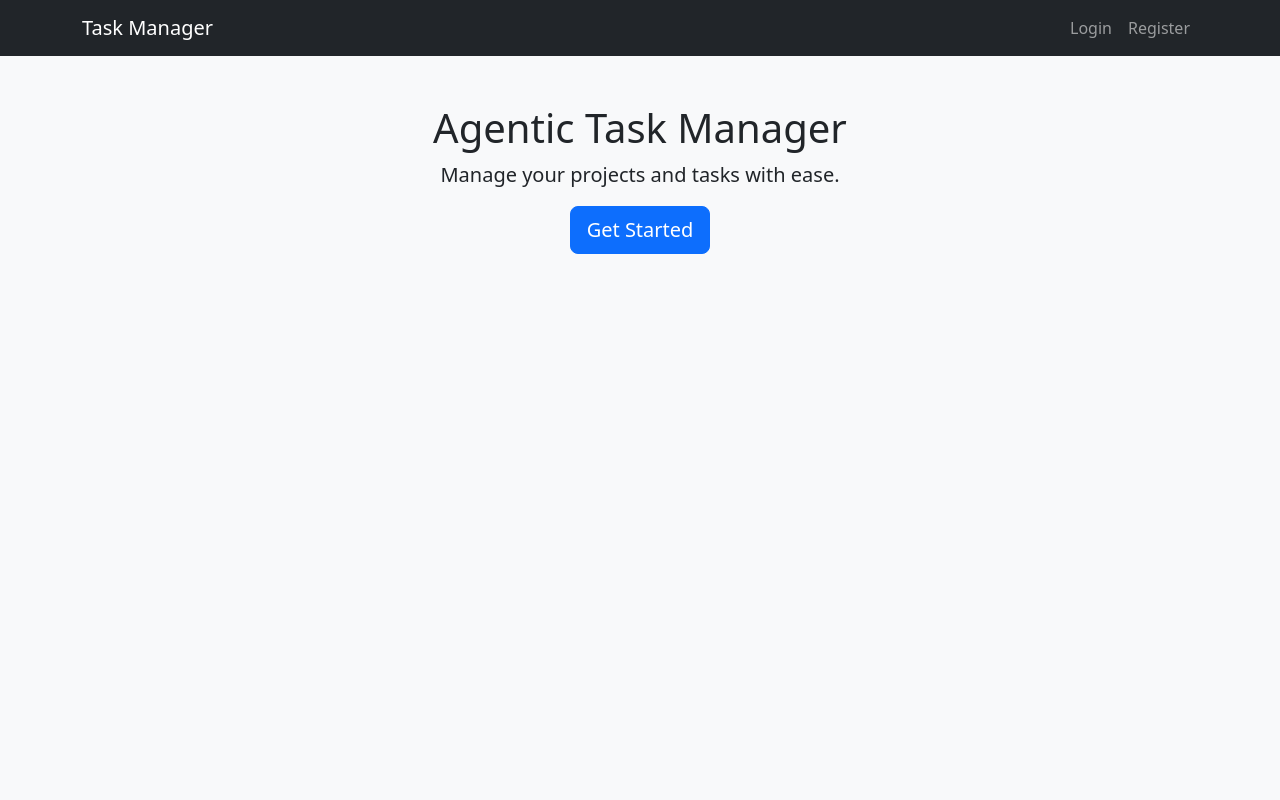
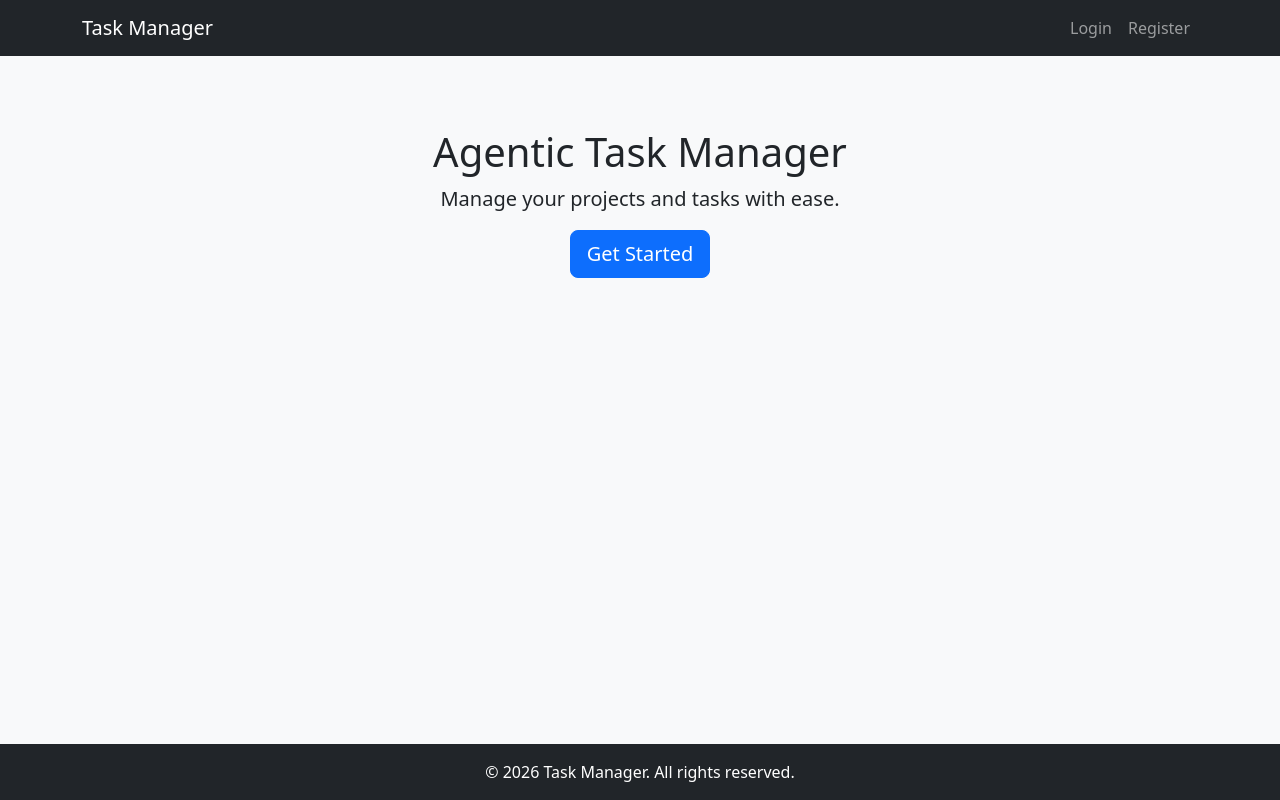
Before and after one commit to MyOrgPavan/agentic-task-manager, a Flask app: page / in a window 1280 px wide. Run offline with Flask 3, Linux system fonts and the light colour scheme.

Commit message:
Implement: backend / #26

```diff
--- a/backend/static/style.css
+++ b/backend/static/style.css
@@ -1,4 +1,10 @@
 /* FR-07 */
 body {
     background-color: #f8f9fa;
+    display: flex;
+    flex-direction: column;
+    min-height: 100vh;
 }
+main {
+    flex: 1;
+}
--- a/backend/templates/base.html
+++ b/backend/templates/base.html
@@ -25,6 +25,7 @@
             </div>
         </div>
     </nav>
+    <main class="flex-shrink-0">
         <div class="container">
             {% with messages = get_flashed_messages(with_categories=true) %}
                 {% if messages %}
@@ -38,6 +39,10 @@
             {% endwith %}
             {% block content %}{% endblock %}
         </div>
+    </main>
+    <footer class="bg-dark text-white text-center py-3 mt-auto">
+        &copy; 2026 Task Manager. All rights reserved.
+    </footer>
     <script src="https://cdn.jsdelivr.net/npm/bootstrap@5.3.3/dist/js/bootstrap.bundle.min.js"></script>
 </body>
 </html>
```
Lines whose indentation alone changed are shown as unchanged.
